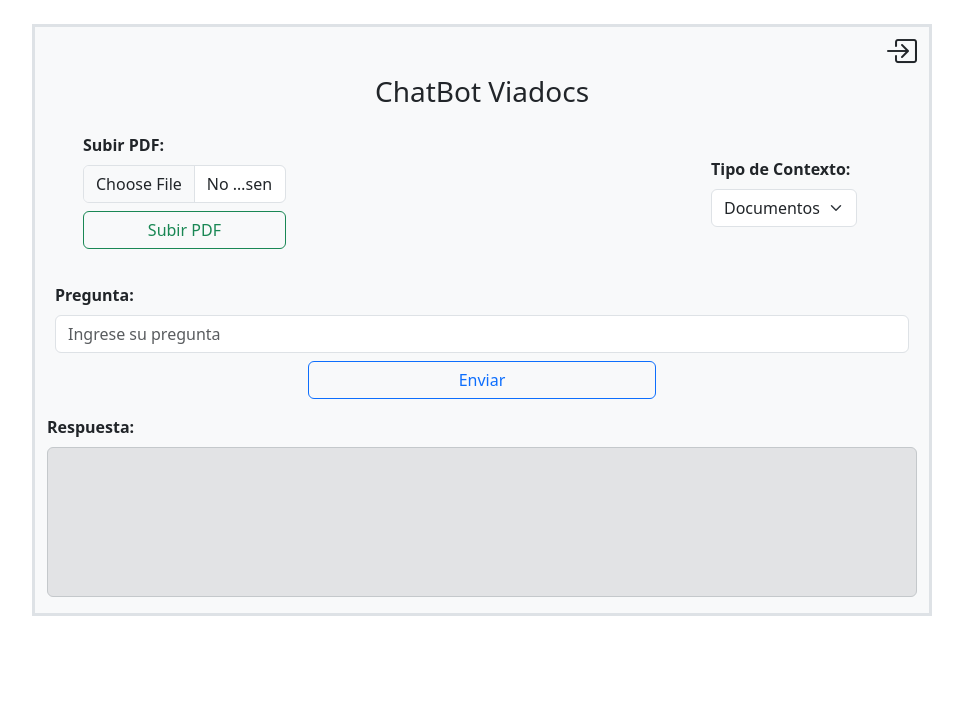
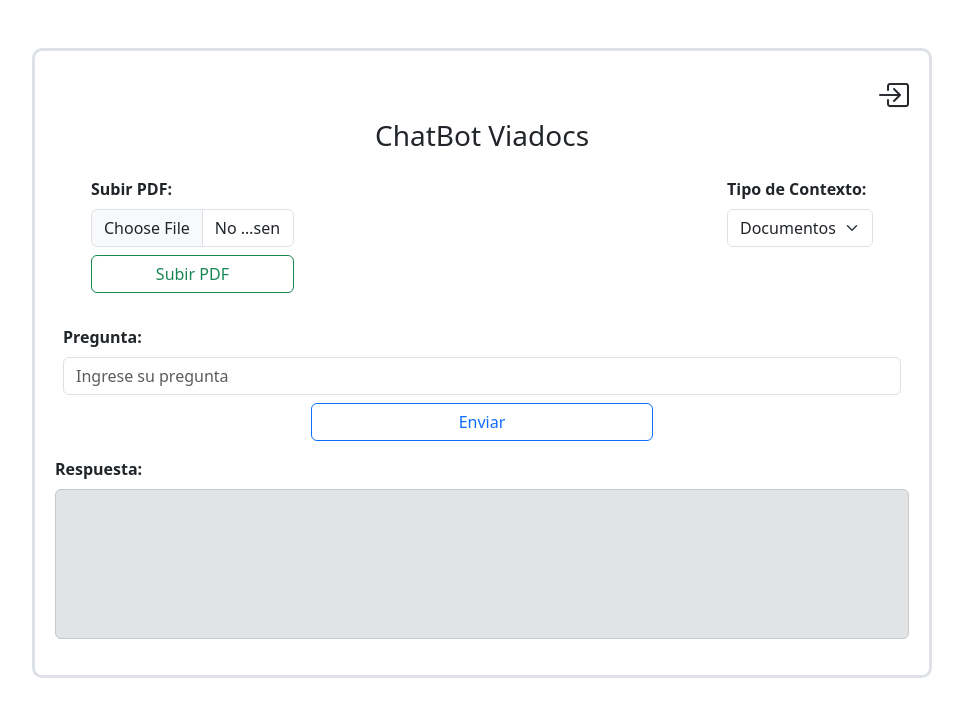
Before and after one commit to Bjcabello/chatbotv2, a React (Vite) app in the folder frontend/: page /chatbox in a window 1280 px wide. Shown: the top 716 px of the page, without its empty margins (158-1121 px from the left). Built offline with nearby package versions, Linux system fonts and the light colour scheme; sample sign-in values are in the browser's storage.

Commit message:
agregando margenes al chatbox

```diff
--- a/frontend/src/components/ChatBox.jsx
+++ b/frontend/src/components/ChatBox.jsx
@@ -140,7 +140,7 @@ function ChatBox() {
   console.log('ChatBox - Render, isAuthenticated:', isAuthenticated, 'Respuesta:', respuesta);
   return (
     <ErrorBoundary>
-      <div className="container-fluid bg-light mt-4 bg-blue border border-3" style={{ maxWidth: '900px' }}>
+      <div className="container-fluid bg-lightmt mt-5 mb-5 bg-blue border border-3" style={{ maxWidth: '900px', padding: '20px', borderRadius: '10px' }}>
         <div className="d-flex justify-content-end mt-0 align-items-end text-center">
           <i className="bi bi-box-arrow-in-right m-0 "
             onClick={handleLogout} style={{ cursor: 'pointer', fontSize: '2em' }}>
@@ -163,7 +163,7 @@ function ChatBox() {
                 Subir PDF
               </button>
             </div>
-            <div className='m-5'>
+            <div className='m-4'>
               <label htmlFor="contextType" className="form-label fw-bold">Tipo de Contexto:</label>
               <select className="form-select" aria-label="Default select example" value={contextType} onChange={(e) => setContextType(e.target.value)}>
                 <option value="Documentos">Documentos</option>
```
